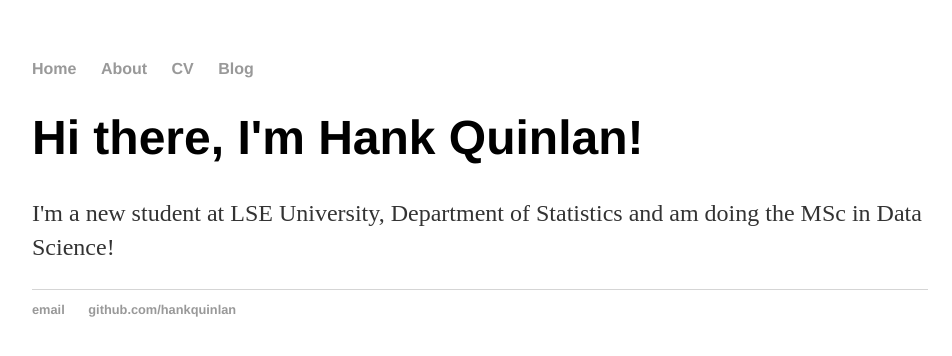
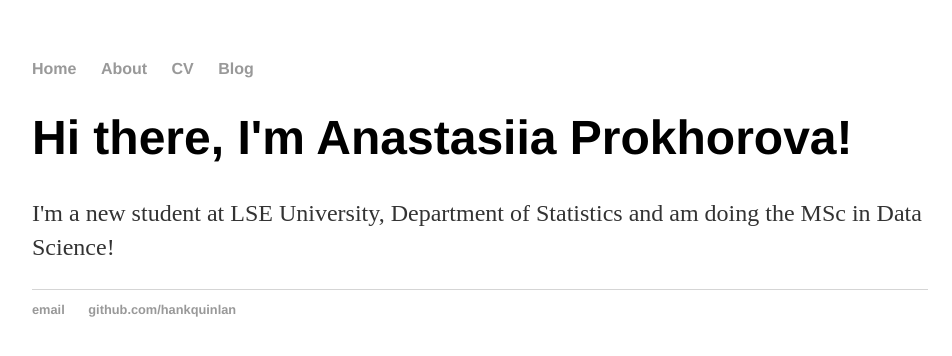
Before and after one commit to Anastation67-2/Anastation67-2.github.io, a Jekyll site: the page built from index.html, in a window 1280 px wide. Shown: the top 356 px of the page, without its empty margins (160-1112 px from the left). Built offline with Jekyll 4.4.1, drawn with Linux system fonts in a browser that asks for light colours.

Commit message:
Update index.html
name

```diff
--- a/index.html
+++ b/index.html
@@ -3,6 +3,6 @@ layout: default
 title: Hank Quinlan, Horrible Cop
 ---
 <div class="blurb">
-	<h1>Hi there, I'm Hank Quinlan!</h1>
+	<h1>Hi there, I'm Anastasiia Prokhorova!</h1>
 	<p>I'm a new student at LSE University, Department of Statistics and am doing the MSc in Data Science! </p>
 </div><!-- /.blurb -->
```
